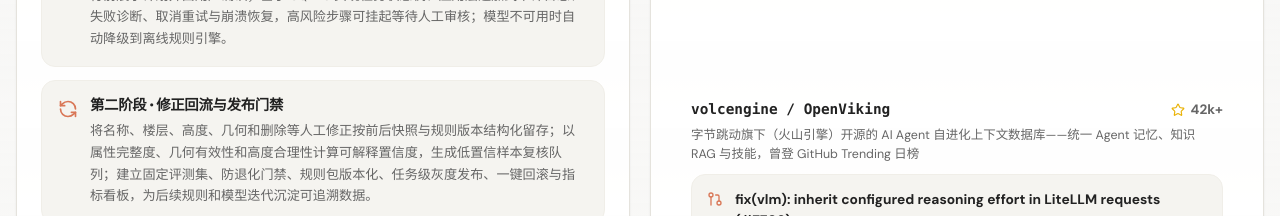
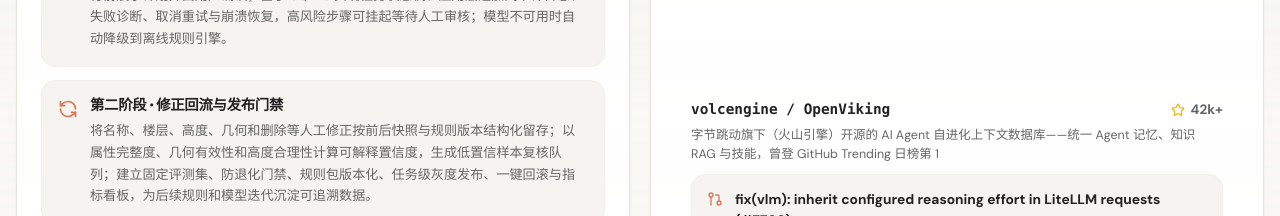
Before and after one commit to wangshun-china/interview-web, a Vue app: page / in a window 1280 px wide. Shown: the part 1700-1916 px from the top of the page. Built offline with nearby package versions, Linux system fonts and the light colour scheme.

Commit message:
resume: OpenViking trending rank #1

```diff
--- a/src/components/OpenSourceCard.vue
+++ b/src/components/OpenSourceCard.vue
@@ -98,7 +98,7 @@ const repos = [
     name: 'volcengine / OpenViking',
     url: 'https://github.com/volcengine/OpenViking',
     stars: '42k+',
-    desc: '字节跳动旗下（火山引擎）开源的 AI Agent 自进化上下文数据库——统一 Agent 记忆、知识 RAG 与技能，曾登 GitHub Trending 日榜',
+    desc: '字节跳动旗下（火山引擎）开源的 AI Agent 自进化上下文数据库——统一 Agent 记忆、知识 RAG 与技能，曾登 GitHub Trending 日榜第 1',
     prs: [
       {
         title: 'fix(vlm): inherit configured reasoning effort in LiteLLM requests (#7703)',
```
